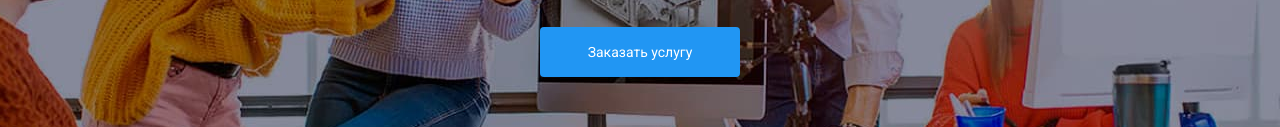
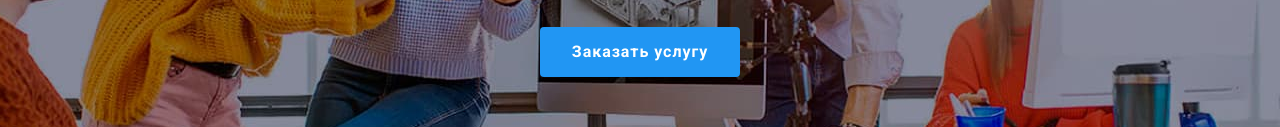
Before and after one commit to ProkoptsovD/goit-markup-hw-07, a plain HTML site: page index.html in a window 1280 px wide. Shown: the part 403-530 px from the top of the page. Drawn offline with Linux system fonts and the light colour scheme.

Commit message:
more mistakes corrections after hw checking

```diff
--- a/sass/components/homepage/_hero-section.scss
+++ b/sass/components/homepage/_hero-section.scss
@@ -5,7 +5,7 @@
   background-image: url("../images/bg-img-hero.jpg"),
     linear-gradient(to right, #2f303a 40%, #c4c4c4, #2f303a 40%);
   background-repeat: no-repeat;
-  background-size: cover;
+  background-size: 1600px, cover;
   background-position: center;
 
   background-color: #2f303a;
@@ -37,6 +37,9 @@
       getColor(accent),
       getColor(text-alt)
     );
+
+    @include font-preset(700, 16px, 30px, 0.06em);
+
     border: none;
     box-shadow: 0 4px 4px rgba(0, 0, 0, 0.15);
   }
```
Also changed, not shown: css/main.css, css/main.min.css, 2 other files.
